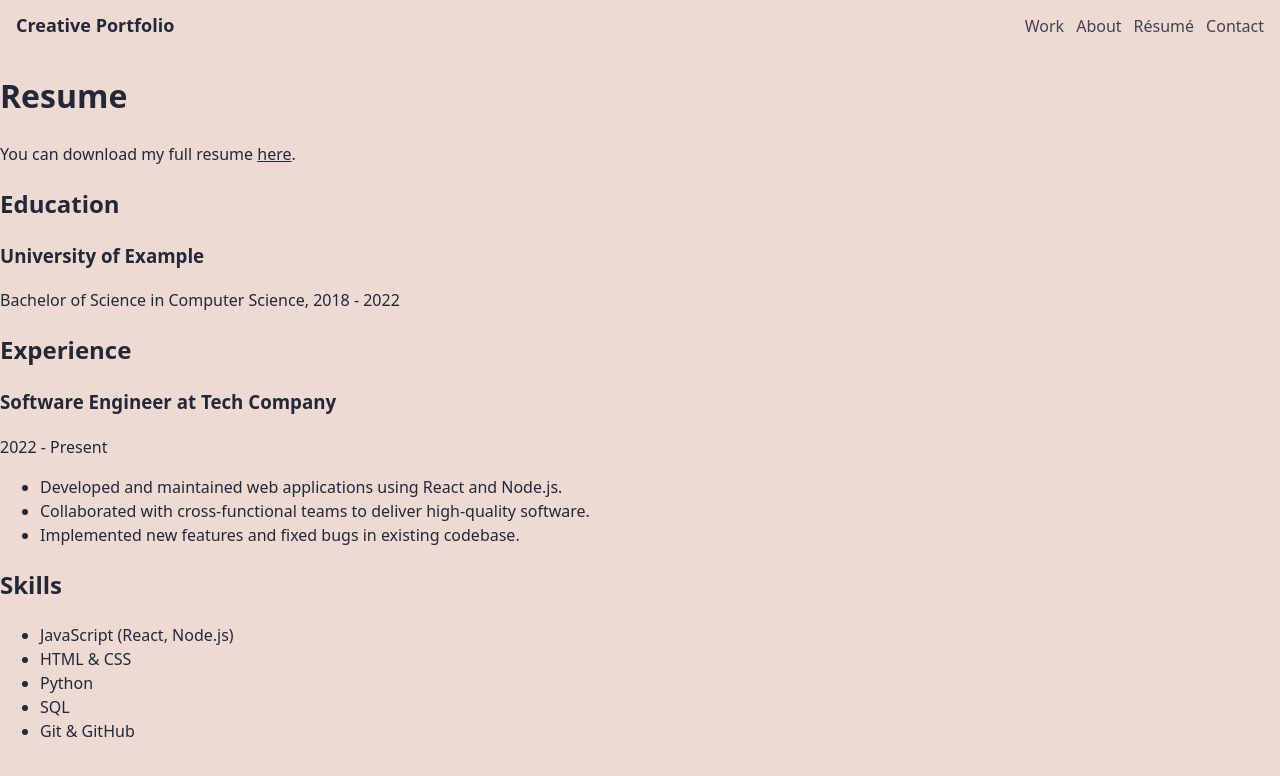
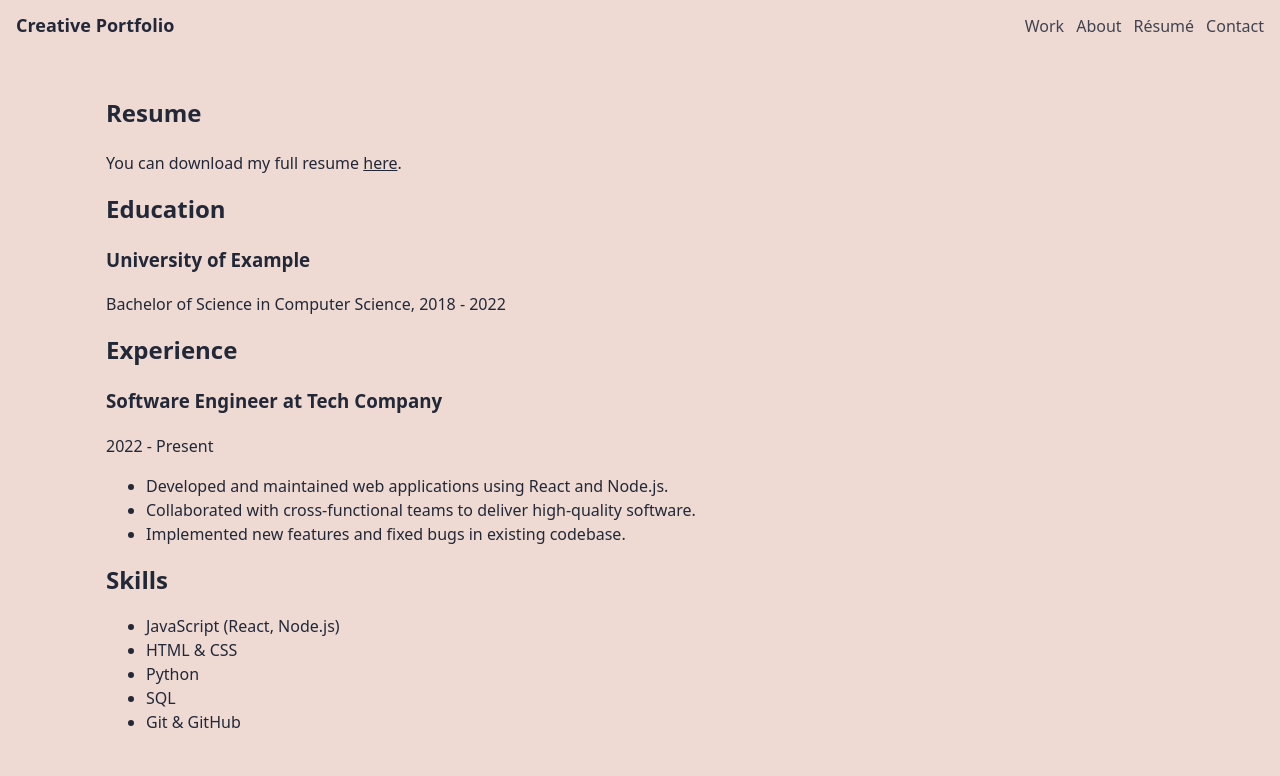
Before and after one commit to ashraja941/Nik_Portfolio, a Next.js app in the folder creative-portfolio/: page /resume in a window 1280 px wide. Shown: the top 776 px of the page. Built offline with nearby package versions, Linux system fonts and the light colour scheme.

Commit message:
fix(resume): correct syntax error in component

```diff
--- a/creative-portfolio/app/resume/page.js
+++ b/creative-portfolio/app/resume/page.js
@@ -2,7 +2,7 @@ import Link from 'next/link';
 
 export default function Resume() {
   return (
-    <div className="container mx-auto px-4 py-8 max-w-4xl">
+    <section className="section">
       <h1 className="text-4xl font-bold mb-4">Resume</h1>
       <p className="mb-8">
         You can download my full resume{' '}
@@ -12,15 +12,15 @@ export default function Resume() {
         .
       </p>
 
-      <section className="mb-8">
+      <div className="mb-8">
         <h2 className="text-2xl font-bold mb-4">Education</h2>
         <div>
           <h3 className="text-xl font-semibold">University of Example</h3>
           <p className="text-gray-600">Bachelor of Science in Computer Science, 2018 - 2022</p>
         </div>
-      </section>
+      </div>
 
-      <section className="mb-8">
+      <div className="mb-8">
         <h2 className="text-2xl font-bold mb-4">Experience</h2>
         <div>
           <h3 className="text-xl font-semibold">Software Engineer at Tech Company</h3>
@@ -31,9 +31,9 @@ export default function Resume() {
             <li>Implemented new features and fixed bugs in existing codebase.</li>
           </ul>
         </div>
-      </section>
+      </div>
 
-      <section>
+      <div>
         <h2 className="text-2xl font-bold mb-4">Skills</h2>
         <ul className="list-disc list-inside">
           <li>JavaScript (React, Node.js)</li>
@@ -42,7 +42,7 @@ export default function Resume() {
           <li>SQL</li>
           <li>Git & GitHub</li>
         </ul>
-      </section>
-    </div>
+      </div>
+    </section>
   );
 }
```
